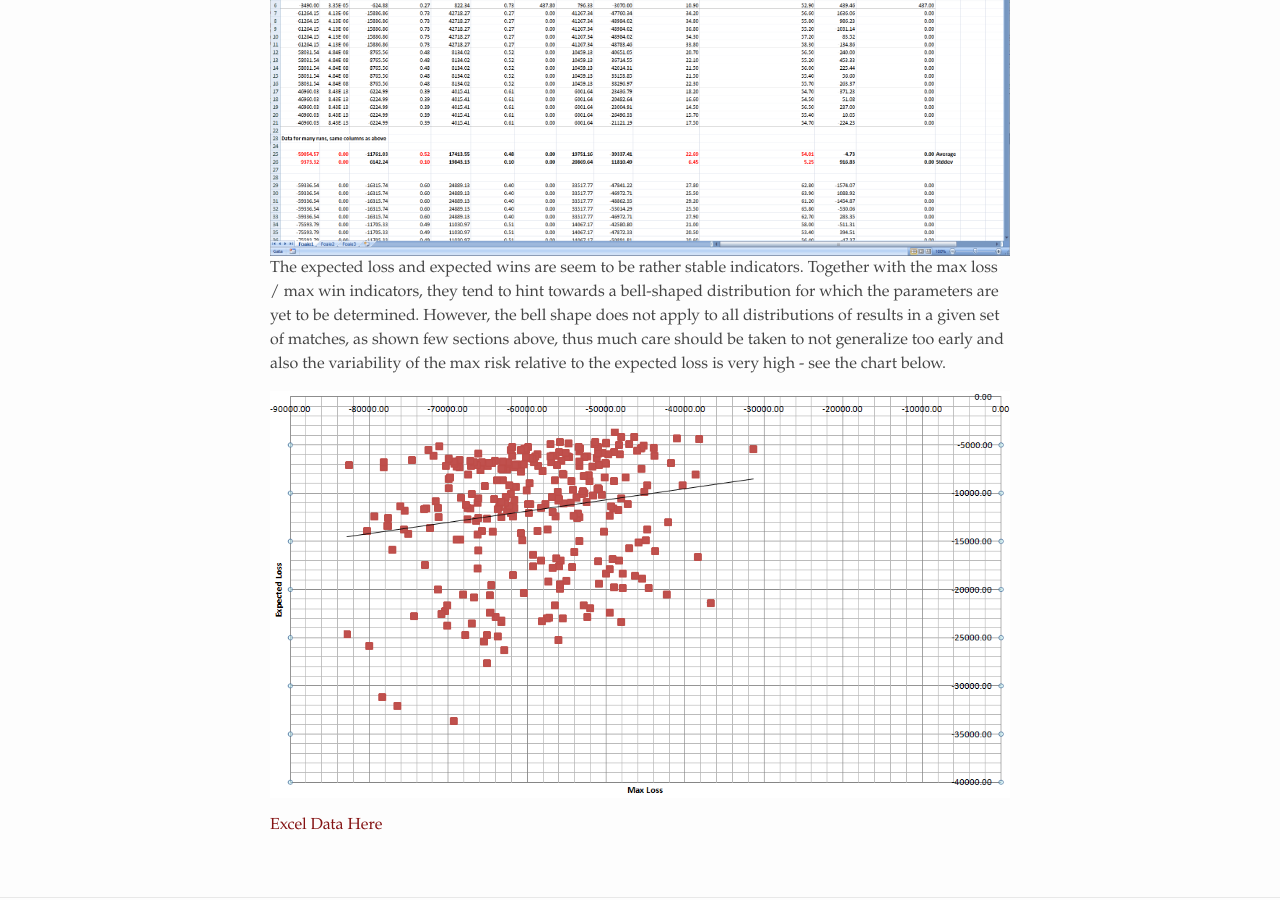
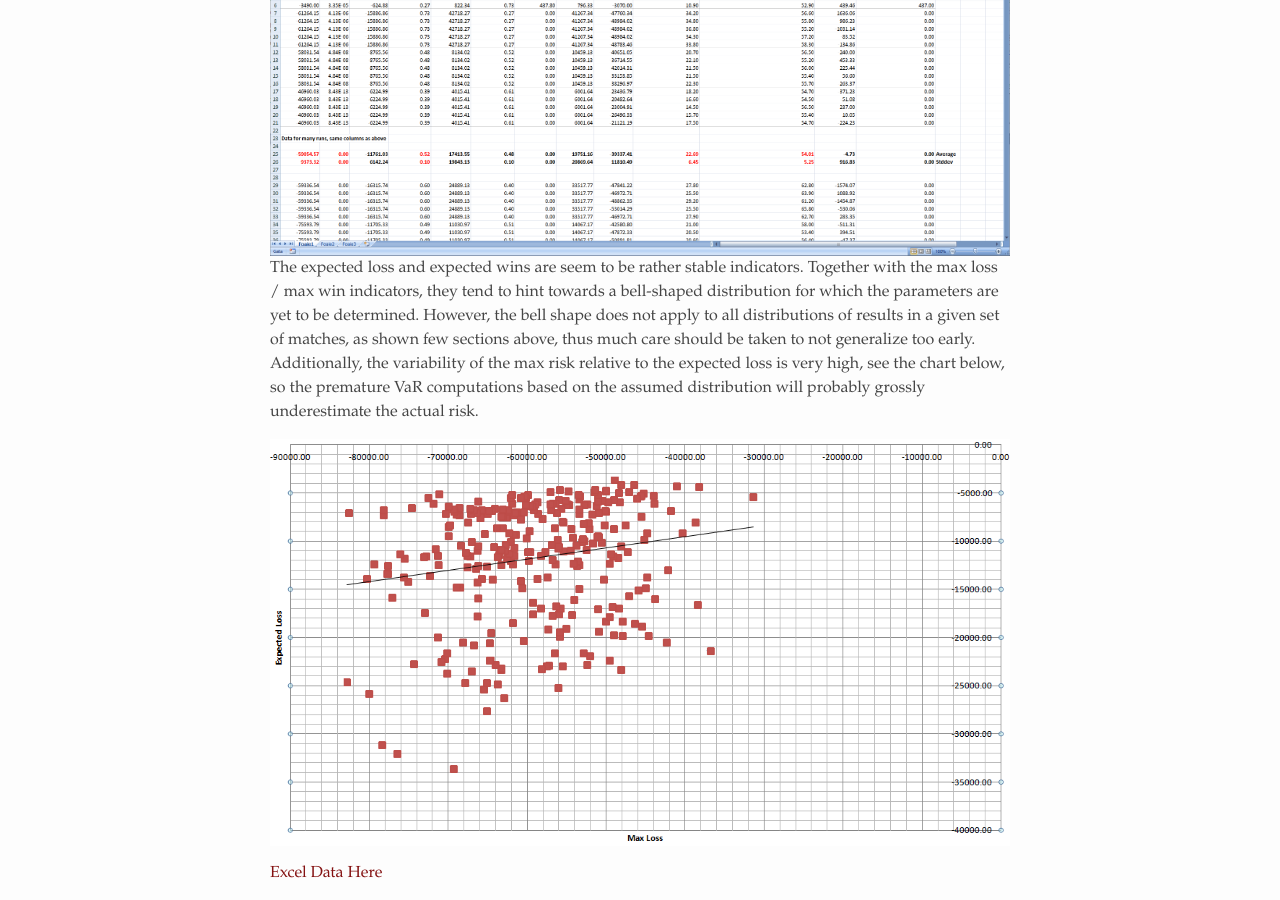
Before and after one commit to alexandrugris/my-jekyll-tech-blog, a Jekyll site: the page built from MyBlog/_posts/2018-07-30-risk.markdown, in a window 1280 px wide and 900 px high, scrolled down 19901 px. Built offline with Jekyll 4.4.1, drawn with Linux system fonts in a browser that asks for light colours.

Commit message:
small change

```diff
--- a/MyBlog/_posts/2018-07-30-risk.markdown
+++ b/MyBlog/_posts/2018-07-30-risk.markdown
@@ -716,7 +716,7 @@ And the results (same 4 match sets, 5 runs of 1000 simulations for each - stabil
 And also the print screen with data from this run (table above), as well as with 1500 other simulations of matches distributions each for 1000 trials for expected results.
 
 ![Risk for the series above]({{site.url}}/assets/risk_9.png)
-The expected loss and expected wins are seem to be rather stable indicators. Together with the max loss / max win indicators, they tend to hint towards a bell-shaped distribution for which the parameters are yet to be determined. However, the bell shape does not apply to all distributions of results in a given set of matches, as shown few sections above, thus much care should be taken to not generalize too early and also the variability of the max risk relative to the expected loss is very high - see the chart below.
+The expected loss and expected wins are seem to be rather stable indicators. Together with the max loss / max win indicators, they tend to hint towards a bell-shaped distribution for which the parameters are yet to be determined. However, the bell shape does not apply to all distributions of results in a given set of matches, as shown few sections above, thus much care should be taken to not generalize too early. Additionally, the variability of the max risk relative to the expected loss is very high, see the chart below, so the premature VaR computations based on the assumed distribution will probably grossly underestimate the actual risk.
 
 ![Scatter plot of max loss vs expected loss]({{site.url}}/assets/risk_10.png)
 
```
